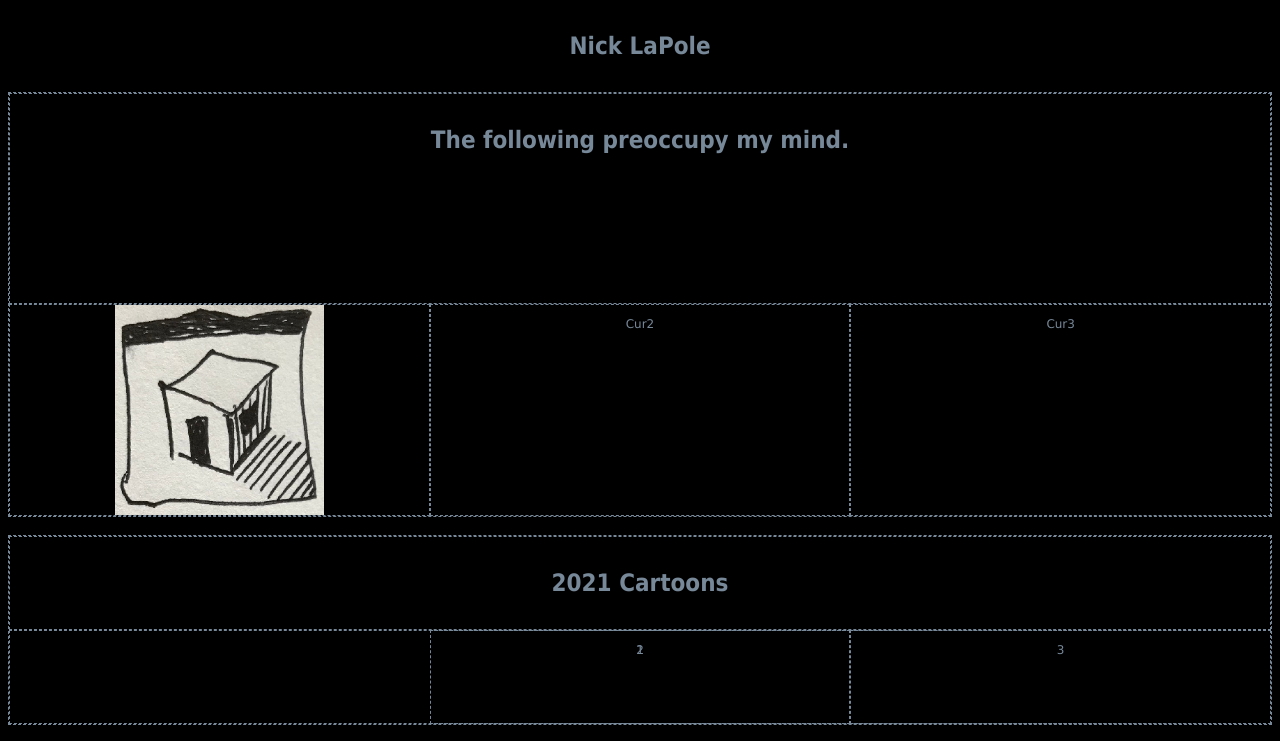
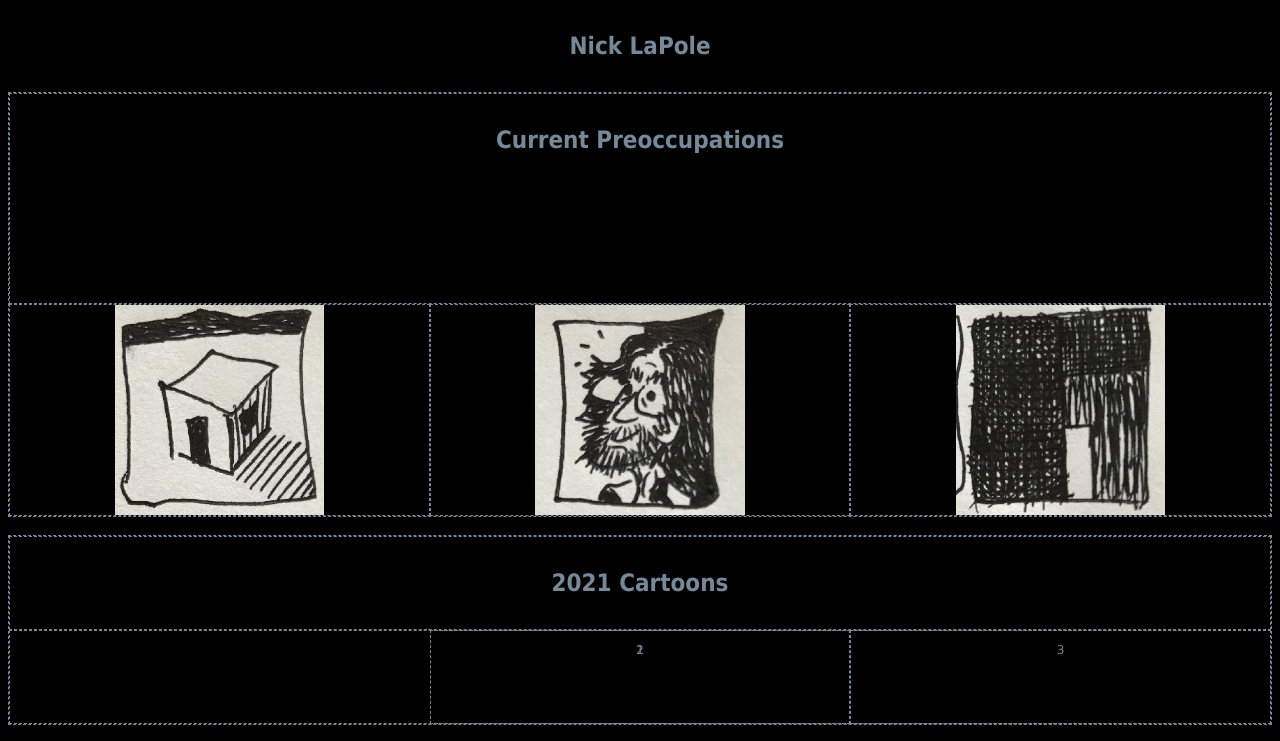
Before and after one commit to nlapole/nlapole.github.io, a plain HTML site: page index.html in a window 1280 px wide. Shown: the top 741 px of the page. Drawn offline with Linux system fonts and the light colour scheme.

Commit message:
Images work!
So that fancy "file preview from vscode" started to work on it's own? Strange!

```diff
--- a/index.html
+++ b/index.html
@@ -10,10 +10,10 @@
 
 <div class="container">
     <div class="curSerCon maiSty">
-        <div class="curSerTitle maiSty"><h1>The following preoccupy my mind.</h1></div>
+        <div class="curSerTitle maiSty"><h1>Current Preoccupations</h1></div>
         <div class="curSer1 maiSty"><img class="icon" src="images/SimpleIcons/Icon_Demarcations.png"></div>
-        <div class="curSer2 maiSty"><p>Cur2</p></div>
-        <div class="curSer3 maiSty"><p>Cur3</p></div>
+        <div class="curSer2 maiSty"><img class="icon" src="images/SimpleIcons/Icon_Portraits.png"></div>
+        <div class="curSer3 maiSty"><img class="icon" src="images/SimpleIcons/Icon_Walls.png"></div>
     </div>
     <br>
     <div class="curCarCon maiSty">
```
